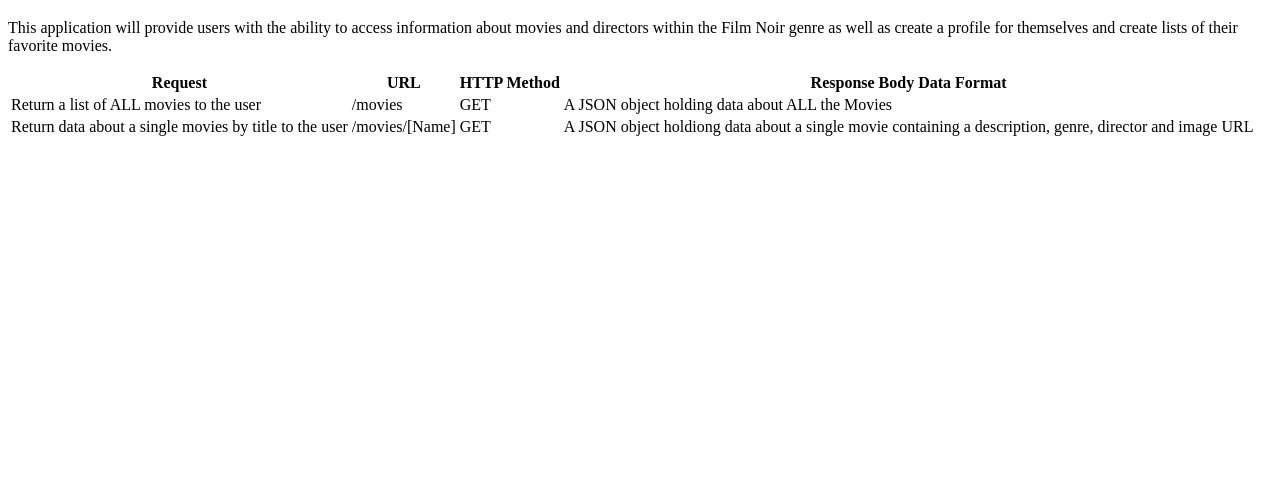
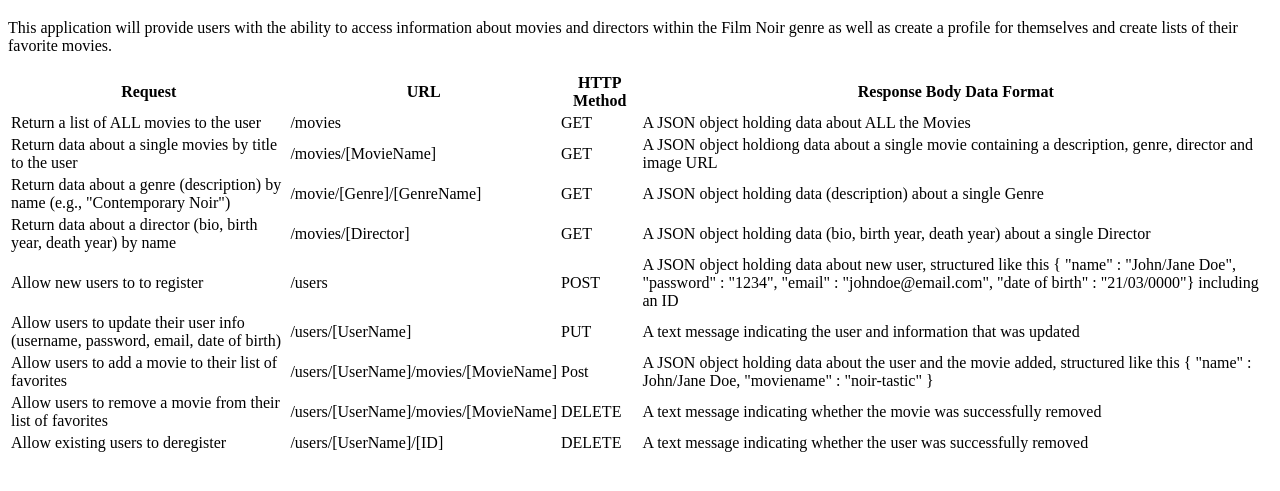
Before and after one commit to brandontyruspetty/movie_api, a website: page public/documentation.html in a window 1280 px wide. Shown: the part 61-552 px from the top of the page. Drawn offline with Linux system fonts and the light colour scheme.

Commit message:
Updated API endpoint documentation

```diff
--- a/public/documentation.html
+++ b/public/documentation.html
@@ -32,11 +32,52 @@
                 </tr>
                 <tr>
                     <td>Return data about a single movies by title to the user</td>
-                    <td>/movies/[Name]</td>
+                    <td>/movies/[MovieName]</td>
                     <td>GET</td>
                     <td>A JSON object holdiong data about a single movie containing a description, genre, director and image URL</td>
                 </tr>
-
+                <tr>
+                    <td>Return data about a genre (description) by name (e.g., "Contemporary Noir")</td>
+                    <td>/movie/[Genre]/[GenreName]</td>
+                    <td>GET</td>
+                    <td>A JSON object holding data (description) about a single Genre</td>
+                </tr>
+                <tr>
+                    <td>Return data about a director (bio, birth year, death year) by name</td>
+                    <td>/movies/[Director]</td>
+                    <td>GET</td>
+                    <td>A JSON object holding data (bio, birth year, death year) about a single Director</td>
+                </tr>
+                <tr>
+                    <td>Allow new users to to register</td>
+                    <td>/users</td>
+                    <td>POST</td>
+                    <td>A JSON object holding data about new user, structured like this { "name" : "John/Jane Doe", "password" : "1234", "email" : "johndoe@email.com", "date of birth" : "21/03/0000"} including an ID</td>
+                </tr>
+                <tr>
+                    <td>Allow users to update their user info (username, password, email, date of birth)</td>
+                    <td>/users/[UserName]</td>
+                    <td>PUT</td>
+                    <td>A text message indicating the user and information that was updated</td>
+                </tr>
+                <tr>
+                    <td>Allow users to add a movie to their list of favorites</td>
+                    <td>/users/[UserName]/movies/[MovieName]</td>
+                    <td>Post</td>
+                    <td>A JSON object holding data about the user and the movie added, structured like this { "name" : John/Jane Doe, "moviename" : "noir-tastic" }</td>
+                </tr>
+                <tr>
+                    <td>Allow users to remove a movie from their list of favorites</td>
+                    <td>/users/[UserName]/movies/[MovieName]</td>
+                    <td>DELETE</td>
+                    <td>A text message indicating whether the movie was successfully removed</td>
+                </tr>
+                <tr>
+                    <td>Allow existing users to deregister</td>
+                    <td>/users/[UserName]/[ID]</td>
+                    <td>DELETE</td>
+                    <td>A text message indicating whether the user was successfully removed</td>
+                </tr>
             </tbody>
         </table>
     </body>
```
